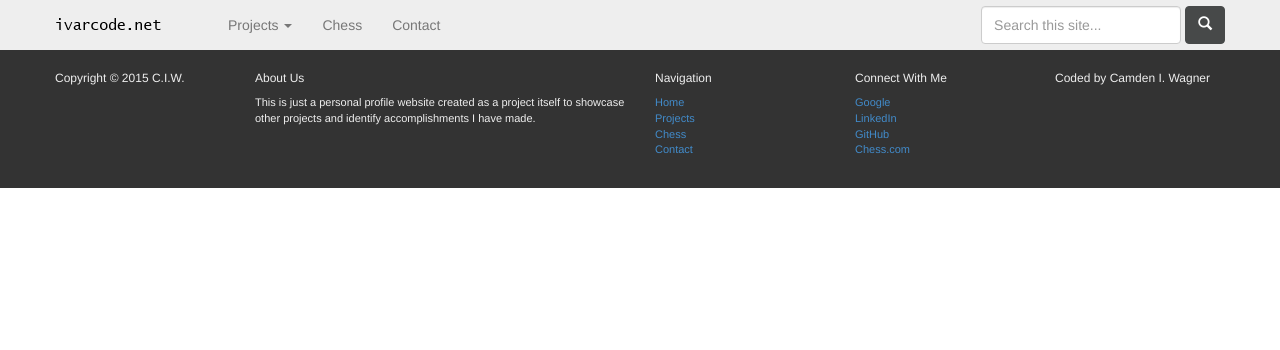
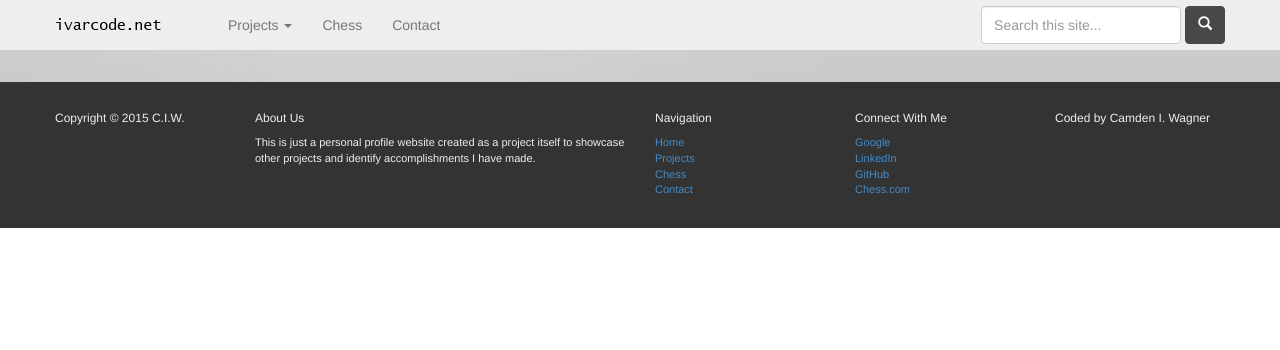
Before and after one commit to ivarcode/www, a PHP site: page /php/net_ivarcode.php in a window 1280 px wide. Shown: the top 350 px of the page. Run offline with PHP 8.4, Linux system fonts and the light colour scheme.

Commit message:
adding space by default

```diff
--- a/php/net_ivarcode.php
+++ b/php/net_ivarcode.php
@@ -32,6 +32,9 @@ File: net_ivarcode.php
 
 			<hr>
 
+			<div class="carousel slide" id="slideshow">
+			</div><!-- end slideshow -->
+
 			<div class="row" id="info">
 				<div class="col-sm-6">
 
```
